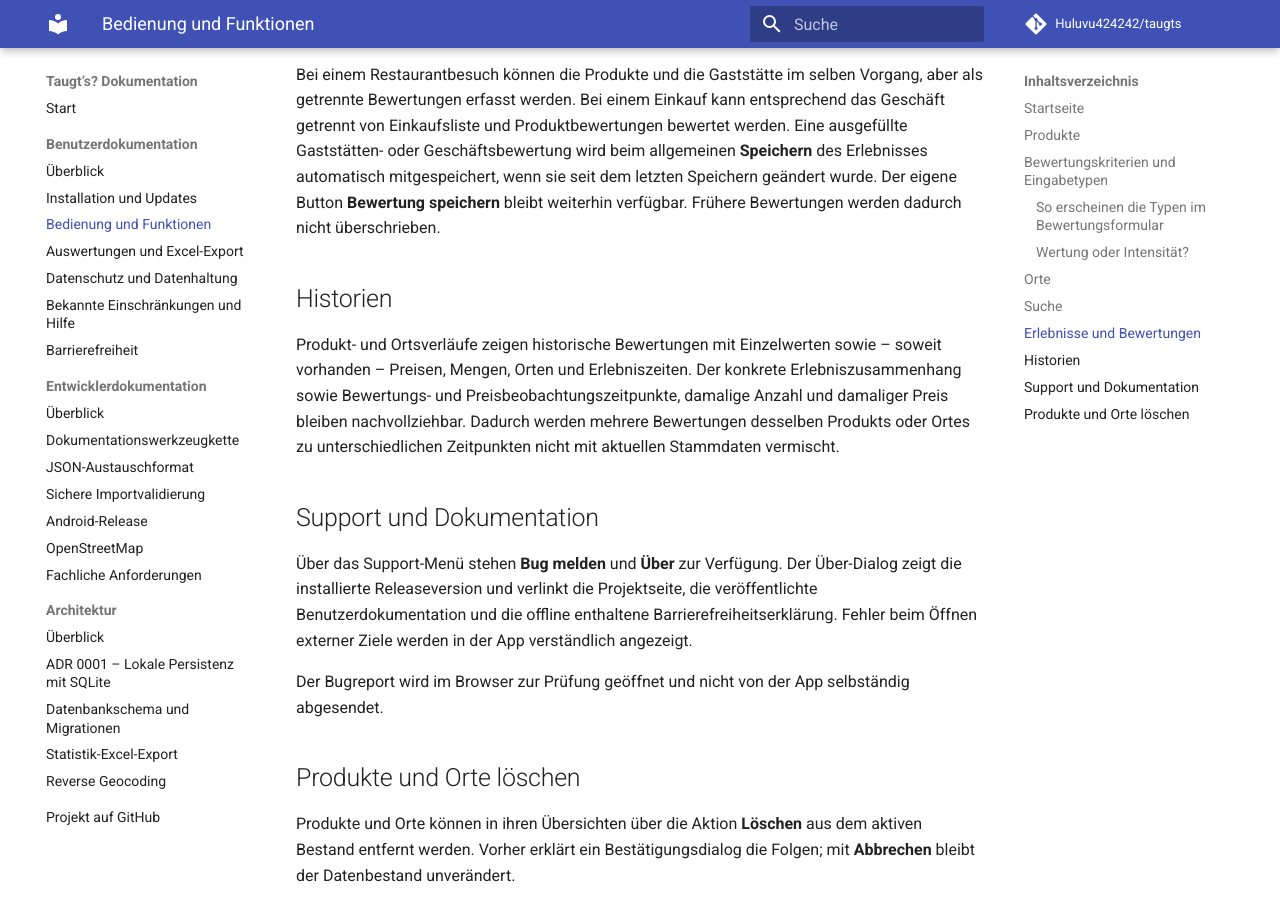
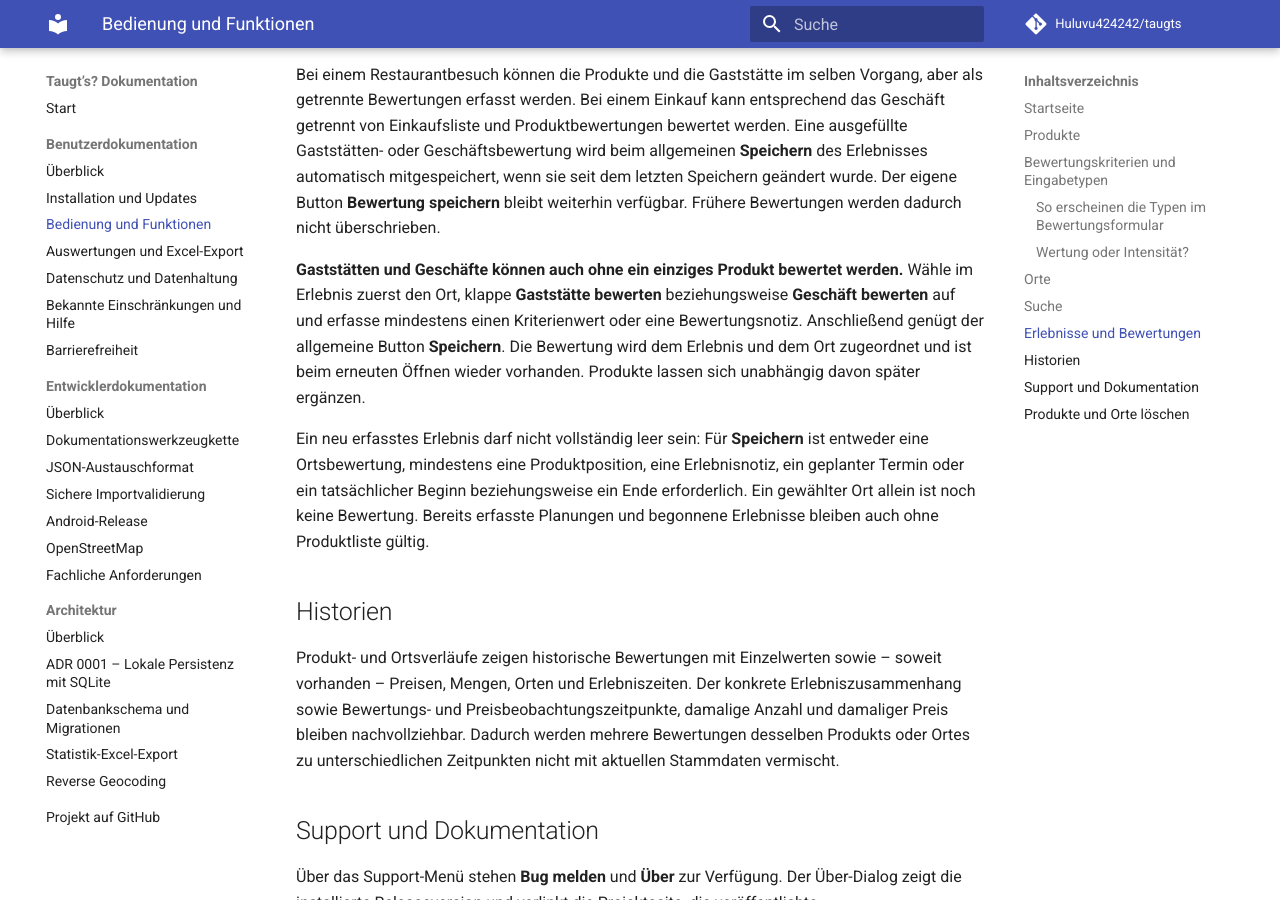
Before and after one commit to Huluvu424242/taugts, an MkDocs documentation site: the page built from docs/benutzer/bedienung.md, in a window 1280 px wide and 900 px high, scrolled down 3663 px. Built offline with MkDocs 1.6.1 and Material for MkDocs 9.7.7, drawn with Linux system fonts in a browser that asks for light colours; comment, search, counter and statistics services are not loaded.

Commit message:
Story #220: Ortsbewertung ohne Produkte in der Benutzerdokumentation erklären

```diff
--- a/docs/benutzer/bedienung.md
+++ b/docs/benutzer/bedienung.md
@@ -73,6 +73,10 @@ Ein Restaurantbesuch führt seine Produkte als Bestellung. Mengen, Einzelpreise
 
 Bei einem Restaurantbesuch können die Produkte und die Gaststätte im selben Vorgang, aber als getrennte Bewertungen erfasst werden. Bei einem Einkauf kann entsprechend das Geschäft getrennt von Einkaufsliste und Produktbewertungen bewertet werden. Eine ausgefüllte Gaststätten- oder Geschäftsbewertung wird beim allgemeinen **Speichern** des Erlebnisses automatisch mitgespeichert, wenn sie seit dem letzten Speichern geändert wurde. Der eigene Button **Bewertung speichern** bleibt weiterhin verfügbar. Frühere Bewertungen werden dadurch nicht überschrieben.
 
+**Gaststätten und Geschäfte können auch ohne ein einziges Produkt bewertet werden.** Wähle im Erlebnis zuerst den Ort, klappe **Gaststätte bewerten** beziehungsweise **Geschäft bewerten** auf und erfasse mindestens einen Kriterienwert oder eine Bewertungsnotiz. Anschließend genügt der allgemeine Button **Speichern**. Die Bewertung wird dem Erlebnis und dem Ort zugeordnet und ist beim erneuten Öffnen wieder vorhanden. Produkte lassen sich unabhängig davon später ergänzen.
+
+Ein neu erfasstes Erlebnis darf nicht vollständig leer sein: Für **Speichern** ist entweder eine Ortsbewertung, mindestens eine Produktposition, eine Erlebnisnotiz, ein geplanter Termin oder ein tatsächlicher Beginn beziehungsweise ein Ende erforderlich. Ein gewählter Ort allein ist noch keine Bewertung. Bereits erfasste Planungen und begonnene Erlebnisse bleiben auch ohne Produktliste gültig.
+
 ## Historien
 
 Produkt- und Ortsverläufe zeigen historische Bewertungen mit Einzelwerten sowie – soweit vorhanden – Preisen, Mengen, Orten und Erlebniszeiten. Der konkrete Erlebniszusammenhang sowie Bewertungs- und Preisbeobachtungszeitpunkte, damalige Anzahl und damaliger Preis bleiben nachvollziehbar. Dadurch werden mehrere Bewertungen desselben Produkts oder Ortes zu unterschiedlichen Zeitpunkten nicht mit aktuellen Stammdaten vermischt.
```
